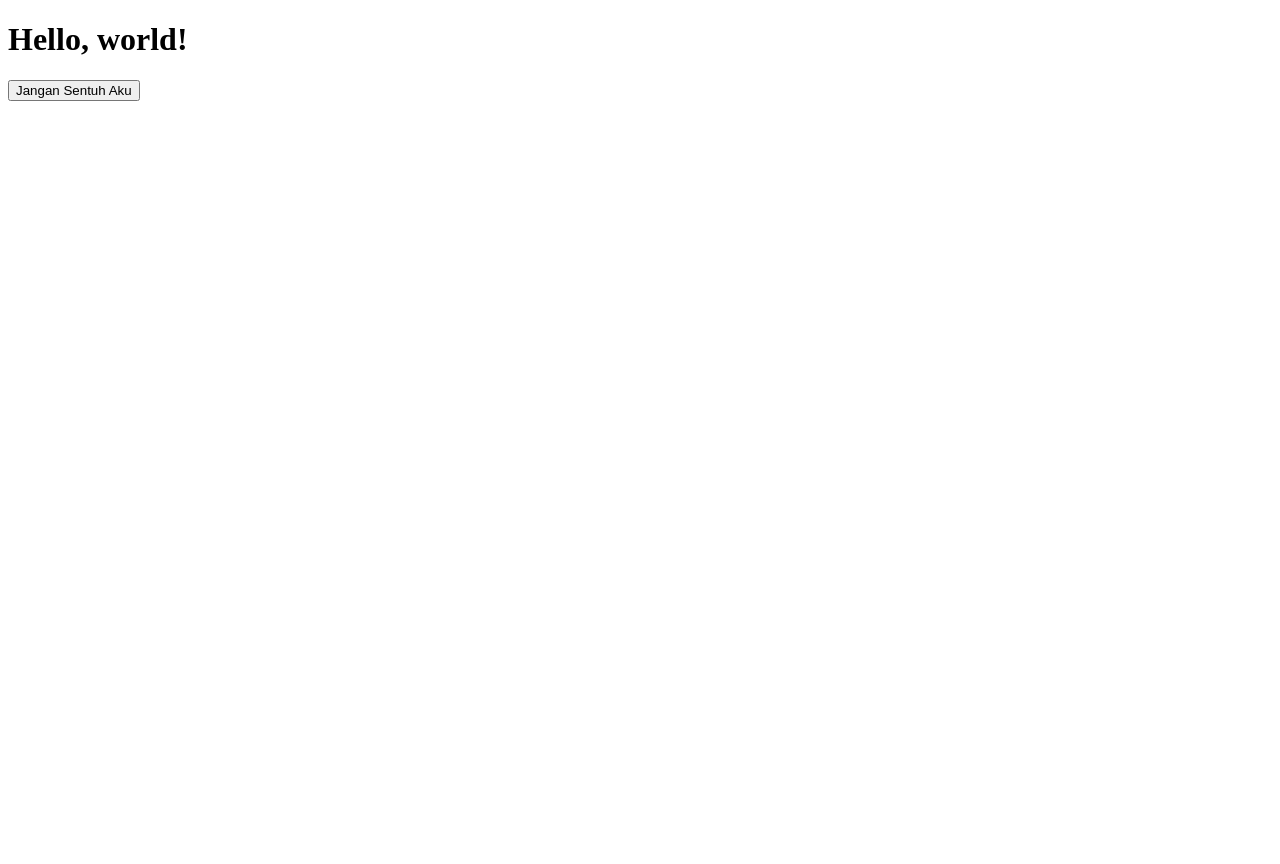
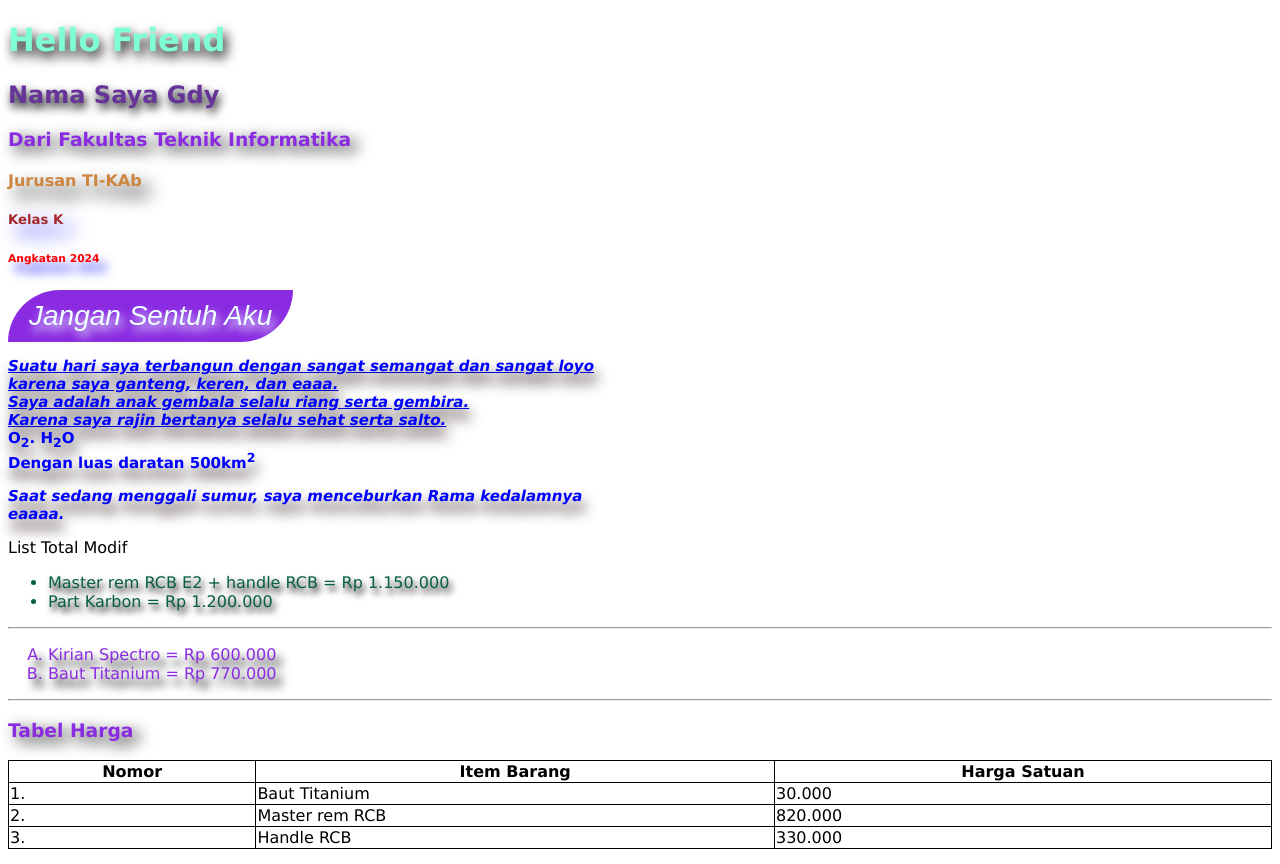
Before and after one commit to gdy-12/latihan2, a plain HTML site: page index.html in a window 1280 px wide. Before the commit the page ends 800 px from the top, so only its background shows below. Drawn offline with Linux system fonts and the light colour scheme.

Commit message:
Perubahan Terakhir

```diff
--- a/index.html
+++ b/index.html
@@ -3,12 +3,104 @@
 <head>
   <meta charset="UTF-8" />
   <meta name="viewport" content="width=device-width, initial-scale=1.0" />
-  <title>Hello World</title>
+  <title>Belajar HTML Part 1</title>
   <link href='/style.css' rel='stylesheet'>
+  <style>
+    h1{color:aquamarine;text-shadow: 3px 6px 12px black;}
+    h2{color:rebeccapurple;text-shadow: 2px 5px 10px black;}
+    h3{color:blueviolet;text-shadow: 6px 5px 15px black;}
+    h4{color:peru;text-shadow: 8px 10px 18px black;}
+    h5{color:brown;text-shadow: 9px 10px 20px blue;}
+    h6{color:red;text-shadow: 7px 9px 11px blue;}
+    p{font-size: 15px;color:blue;text-shadow: 3px 10px 13px rgb(48, 30, 30);}
+    body{
+    font-family: Verdana, Geneva, Tahoma, sans-serif;
+}
+button{
+    background-color: blueviolet;font-style: oblique;text-shadow: 3px 6px 8px;
+    color:azure;
+    padding:10px 21px 10px 21px;
+    border: none;
+    border-radius: 100px 0;
+    font-size: 28px;
+}
+table{
+  width: 100%;
+}
+table, th, td{
+  border: 1px solid black;
+  border-collapse: collapse;
+}
+th:{
+  text-align: center;
+}
+tr:hover{
+  background-color: blanchedalmond;
+}
+  </style>
 </head>
 <body>
-  <h1>Hello, world!</h1>
-  <button onclick="console.log('hello');">Jangan Sentuh Aku</button>
+  <h1>Hello Friend</h1>
+  <h2>Nama Saya Gdy</h2>
+  <h3>Dari Fakultas Teknik Informatika</h3>
+  <h4>Jurusan TI-KAb</h4>
+  <h5>Kelas K</h5>
+  <h6>Angkatan 2024</h6>
+  <button onclick="console.log('aaaauuuuu');">Jangan Sentuh Aku</button>
+
+  <p>
+    <b><i><u>Suatu hari saya terbangun dengan sangat semangat dan sangat loyo <br>
+      karena saya ganteng, keren, dan eaaa. <br>
+     Saya adalah anak gembala selalu riang serta gembira. <br>
+     Karena saya rajin bertanya selalu sehat serta salto.</b></i></u><br>
+     <b>O<sub>2</sub>. H<sub>2</sub>O</b><br>
+     <b>Dengan luas daratan 500km<sup>2</sup></b>
+  </p>
+  <p>
+    <b><i>  Saat sedang menggali sumur, saya menceburkan Rama kedalamnya<br>
+    eaaaa.</i></b>
+  </p>
+  <h7>List Total Modif</h7>
+  <ul style="color:rgb(6, 95, 65);text-shadow: 3px 5px 6px black;">
+    <li>Master rem RCB E2 + handle RCB = Rp 1.150.000</li>
+    <li>Part Karbon = Rp 1.200.000</li>
+  </ul>
+  <hr>
+  <ol
+  style="color:blueviolet;text-shadow: 6px 8px 9px black;list-style: upper-alpha;">
+    <li>Kirian Spectro = Rp 600.000</li>
+    <li>Baut Titanium = Rp 770.000</li>
+  </ol>
+  <hr>
+  <p>
+    <h3>Tabel Harga</h3>
+    <table>
+      <thead>
+      <tr>
+        <th>Nomor</th>
+        <th>Item Barang</th>
+        <th>Harga Satuan</th>
+      </tr>
+      </thead>
+    <tbody>
+      <tr>
+        <td>1.</td>
+        <td>Baut Titanium</td>
+        <td>30.000</td>
+      </tr>
+      <tr>
+        <td>2.</td>
+        <td>Master rem RCB</td>
+        <td>820.000</td>
+      </tr>
+      <tr>
+        <td>3.</td>
+        <td>Handle RCB</td>
+        <td>330.000</td>
+      </tr>
+    </tbody>
+    </table>
+  </p>
   <script defer type="text/javascript" src="/main.js"></script>
 </body>
 </html>
--- a/style.css
+++ b/style.css
@@ -1 +1,11 @@
 /* Add styles here */
+body{
+    font-family: Verdana, Geneva, Tahoma, sans-serif;
+}
+button{
+    background-color: blueviolet;font-style: oblique;text-shadow: 3px 6px 8px;
+    color:azure;
+    padding:10px 21px 10px 21px;
+    border: none;
+    border-radius: 100px 0;
+}
```
